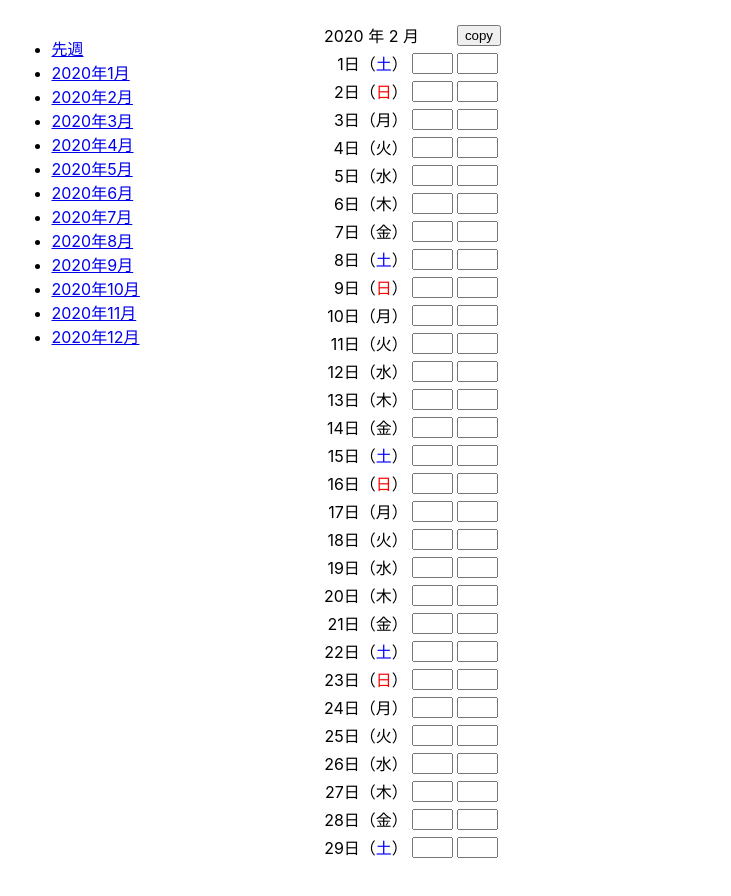
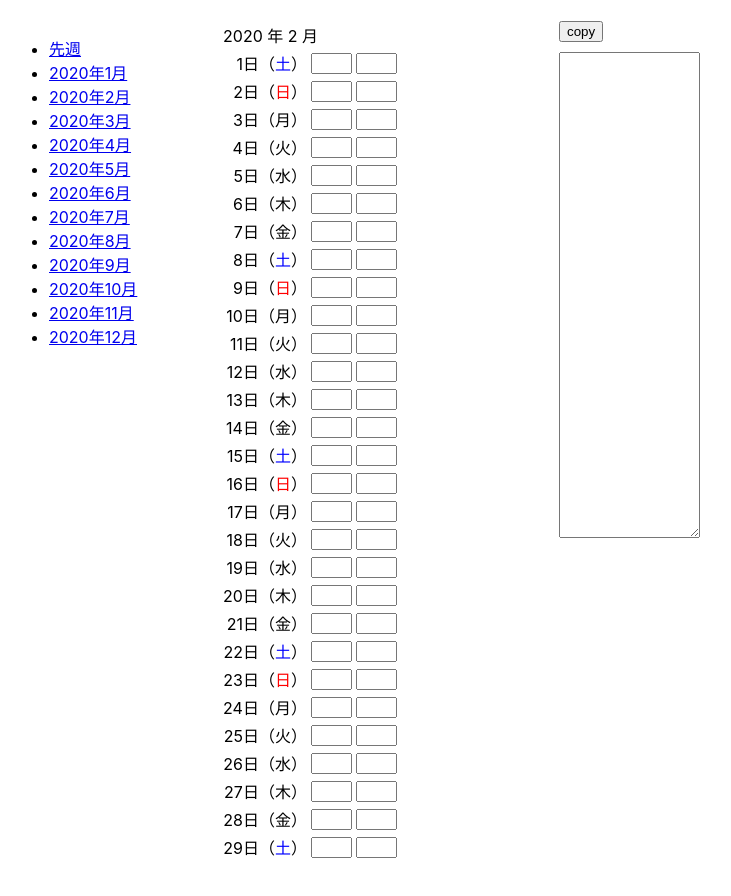
Before and after one commit to naoki-funawatari/dutytimes, a React (Create React App) app: page /#/2020/2 in a window 1280 px wide. Shown: the top 896 px of the page, without its empty margins (276-1007 px from the left). Built offline with nearby package versions, Linux system fonts and the light colour scheme; the HTML template or start-up script is replaced by a standard one.

Commit message:
asideを追加してcopy処理を移動

```diff
--- a/src/App.css
+++ b/src/App.css
@@ -1,8 +1,8 @@
 #root {
   display: grid;
-  grid-template-areas: "nav main";
+  grid-template-areas: "nav main aside";
   grid-template-rows: auto;
-  grid-template-columns: 200px 540px;
+  grid-template-columns: 200px 340px 200px;
   grid-gap: 5px;
   justify-content: center;
 }
@@ -14,6 +14,11 @@ nav {
 
 main {
   grid-area: main;
+  padding: 20px;
+}
+
+aside {
+  grid-area: aside;
   padding: 20px;
 }
 
@@ -37,3 +42,7 @@ table {
 .wd6 {
   color: blue;
 }
+
+.pasteArea {
+  margin-top: 10px;
+}
--- a/src/App.jsx
+++ b/src/App.jsx
@@ -1,6 +1,7 @@
 import React from 'react';
 import Nav from './components/Nav';
 import Main from './components/Main';
+import Aside from './components/Aside';
 import './App.css';
 
 const App = () => {
@@ -8,6 +9,7 @@ const App = () => {
     <>
       <Nav />
       <Main />
+      <Aside />
     </>
   );
 }
--- /dev/null
+++ b/src/components/Aside.jsx
@@ -0,0 +1,21 @@
+import React from 'react';
+import {
+  HashRouter as Router,
+  Switch,
+  Route
+} from 'react-router-dom';
+import PasteArea from './PasteArea';
+
+const Aside = () => {
+  return (
+    <aside>
+      <Router>
+        <Switch>
+          <Route path="/:year/:month" component={PasteArea} />
+        </Switch>
+      </Router>
+    </aside>
+  );
+}
+
+export default Aside;
--- a/src/components/DateList.jsx
+++ b/src/components/DateList.jsx
@@ -12,16 +12,6 @@ const DateList = ({ year, month }) => {
           <tr>
             <td colSpan="2">{year} 年 {month + 1} 月</td>
             <td>
-              <button type="button" onClick={e => {
-                const ta = document.getElementById('textarea');
-                ta.value = [...document.querySelectorAll('.round')].map((v, i) => {
-                  return v.innerText + (i % 2 === 0 ? '\t' : '\n')
-                }).join('');
-                ta.style.visibility = 'visible';
-                ta.select();
-                document.execCommand('copy');
-                ta.style.visibility = 'hidden';
-              }}>copy</button>
             </td>
             <td></td>
           </tr>
@@ -40,9 +30,6 @@ const DateList = ({ year, month }) => {
           })}
         </tbody>
       </table>
-      <textarea id="textarea" defaultValue="" cols="1" rows="1"
-        style={{ width: 0, heigth: 0, visibility: 'hidden' }}>
-      </textarea>
     </>
   );
 }
--- a/src/components/Nav.jsx
+++ b/src/components/Nav.jsx
@@ -31,7 +31,7 @@ const DateList = () => {
       today.getDate());
     const year = date.getFullYear();
     const month = date.getMonth() + 1;
-    return <ListItem index={i} year={year} month={month} />
+    return <ListItem key={i} index={i} year={year} month={month} />
   });
 }
 
--- /dev/null
+++ b/src/components/PasteArea.jsx
@@ -0,0 +1,21 @@
+import React from 'react';
+
+const PasteArea = () => {
+  return (
+    <>
+      <button type="button" onClick={e => {
+        const ta = document.getElementById('pasteArea');
+        ta.value = [...document.querySelectorAll('.round')].map((v, i) => {
+          return v.innerText + (i % 2 === 0 ? '\t' : '\n')
+        }).join('');
+        ta.select();
+        document.execCommand('copy');
+        ta.blur();
+      }}>copy</button>
+      <textarea className="pasteArea" id="pasteArea" cols="15" rows="32">
+      </textarea>
+    </>
+  );
+}
+
+export default PasteArea;
```
